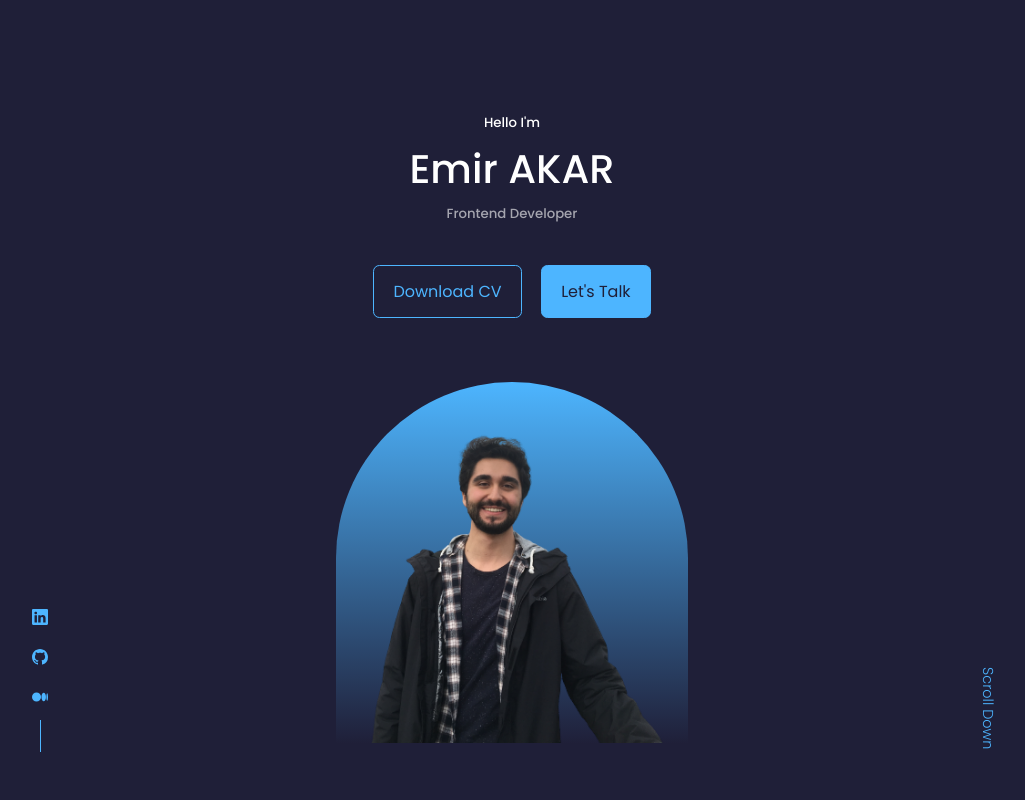
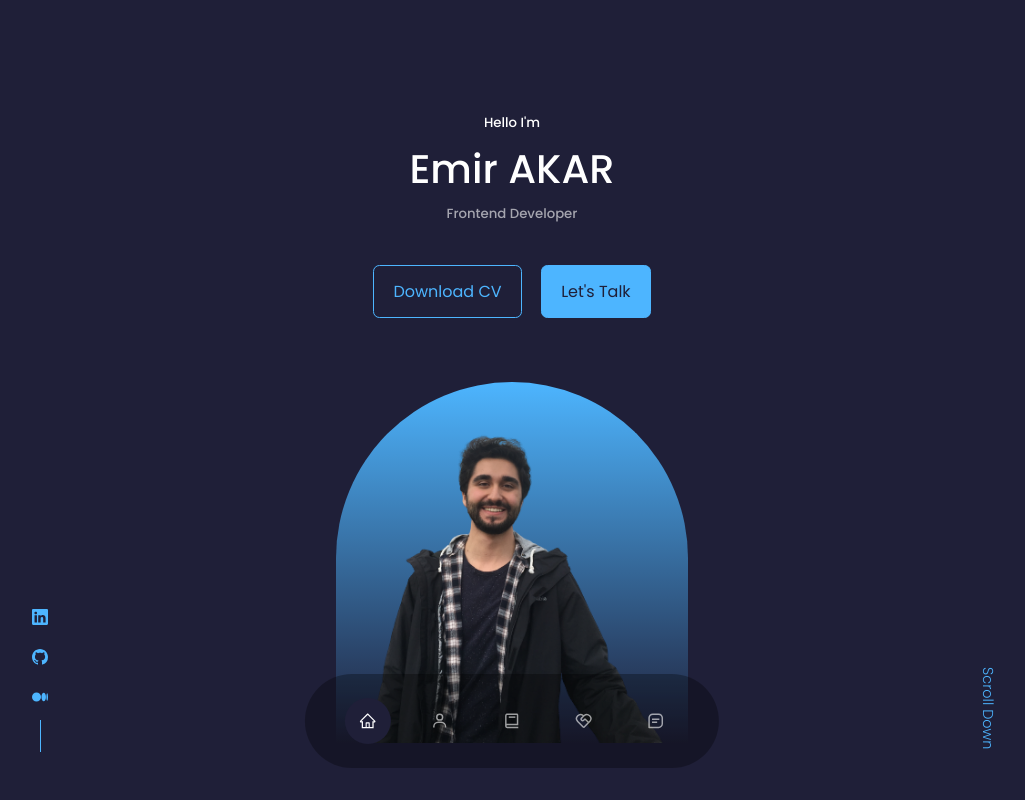
Before and after one commit to eakarr/my-portfolio, a React (Create React App) app: page / in a window 1280 px wide. Shown: the top 800 px of the page, without its empty margins (128-1153 px from the left). Built offline with nearby package versions, Linux system fonts and the light colour scheme.

Commit message:
Initial commit

```diff
--- a/src/components/navigation/Navigation.scss
+++ b/src/components/navigation/Navigation.scss
@@ -0,0 +1,30 @@
+@import "../_variables/Variables.scss";
+
+nav {
+  background: rgba(0, 0, 0, 0.3);
+  width: max-content;
+  padding: 0.7rem 1.7rem;
+  position: fixed;
+  z-index: 2;
+  left: 50%;
+  transform: translateX(-50%);
+  bottom: 2rem;
+  display: flex;
+  border-radius: 3rem;
+  a {
+    margin: 0.8rem;
+    background: transparent;
+    padding: 0.9rem;
+    border-radius: 50%;
+    display: flex;
+    color: $color-light;
+    font-size: 1.1rem;
+    &:hover {
+      background: rgba(0, 0, 0, 0.3);
+    }
+    &.active {
+      background: $color-bg;
+      color: $color-white;
+    }
+  }
+}
```
